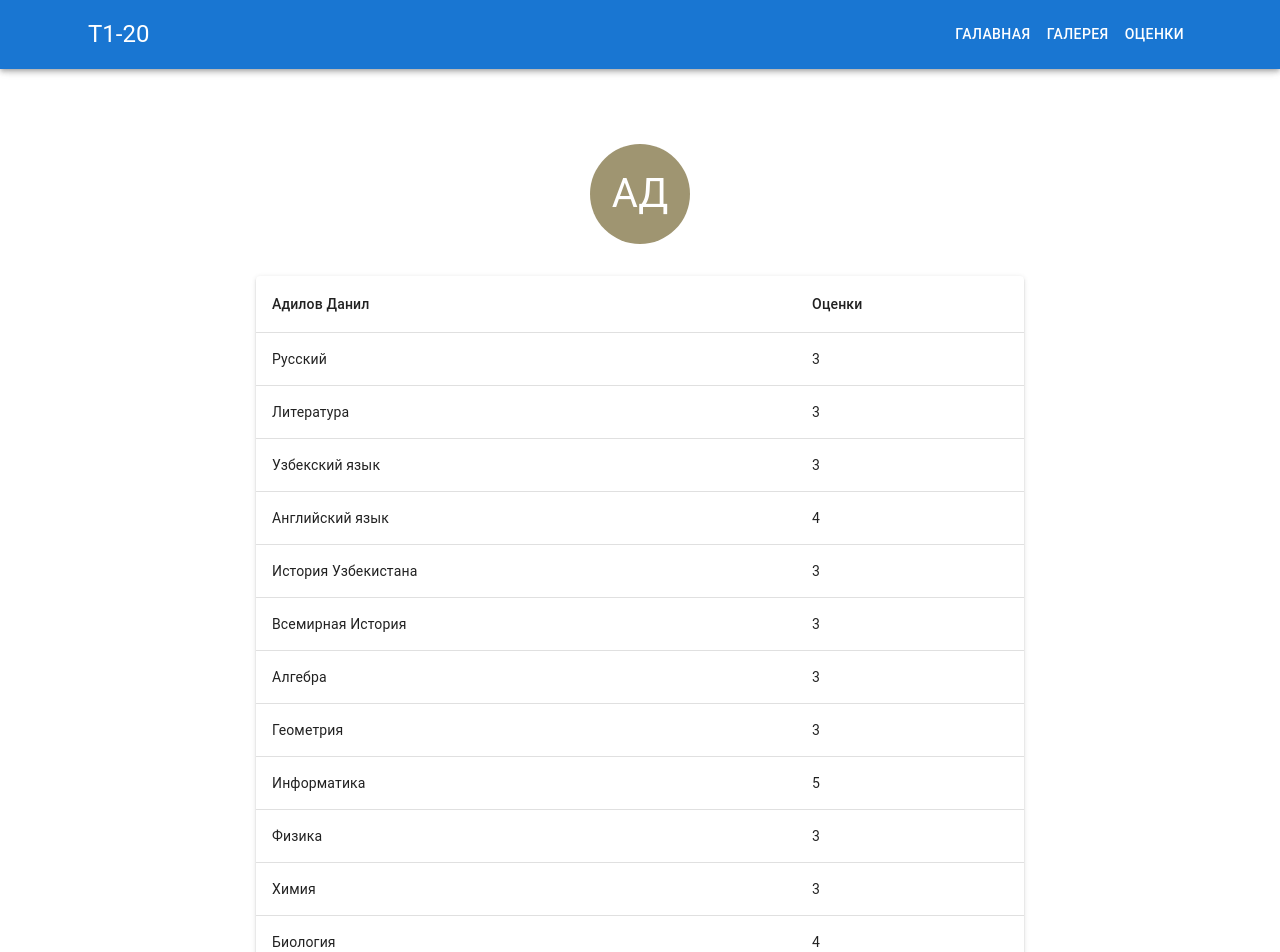
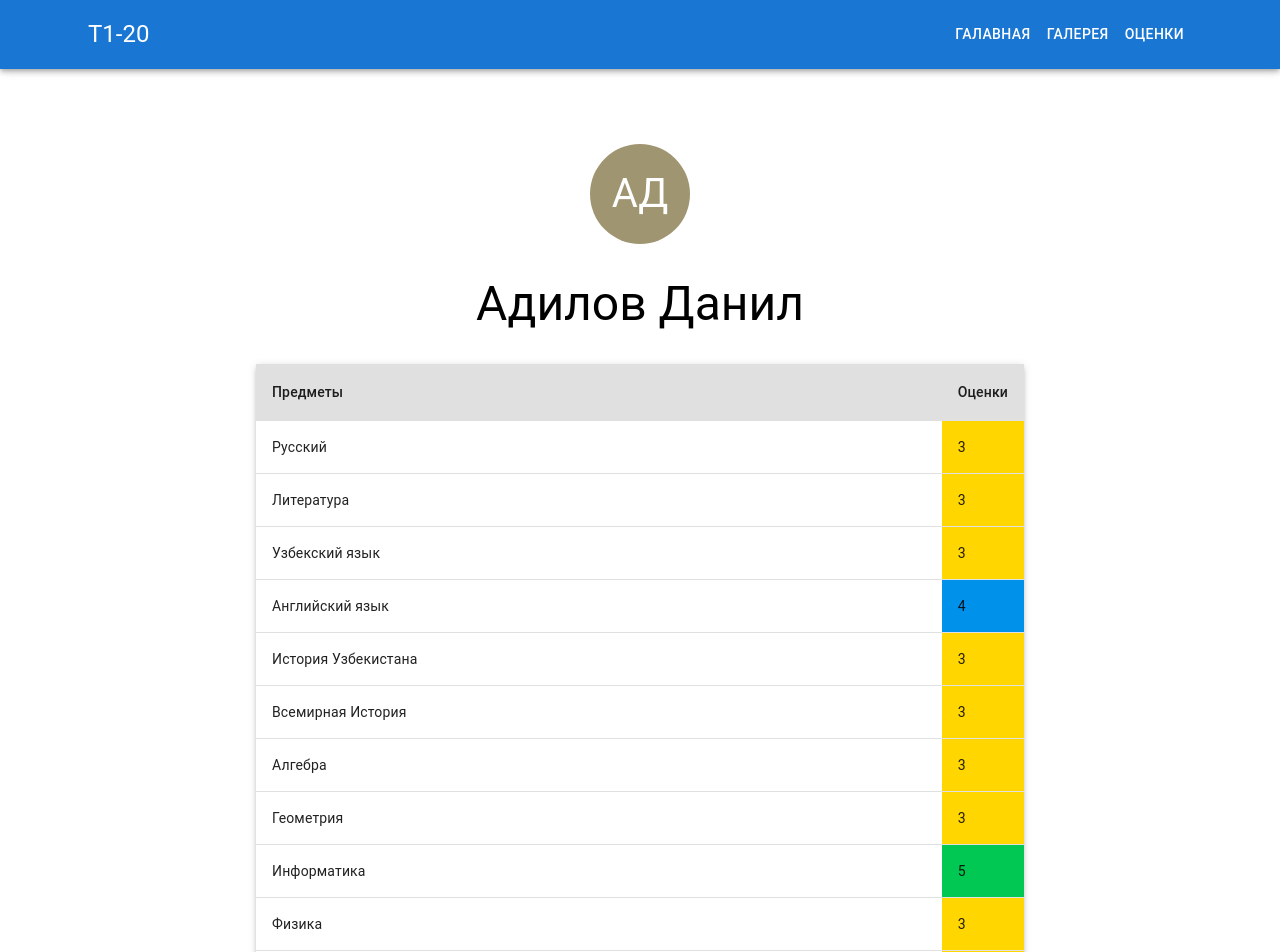
Before and after one commit to Isl0m/groupSite, a Next.js app: page /rating/1 in a window 1280 px wide. Shown: the top 952 px of the page. Built offline with nearby package versions, Linux system fonts and the light colour scheme.

Commit message:
fix type err

```diff
--- a/app/components/Avatar.tsx
+++ b/app/components/Avatar.tsx
@@ -1,6 +1,5 @@
 import * as React from 'react';
 import Avatar from '@mui/material/Avatar';
-import Stack from '@mui/material/Stack';
 
 function stringToColor(string: string) {
   let hash = 0;
--- a/pages/rating/[id].tsx
+++ b/pages/rating/[id].tsx
@@ -1,5 +1,6 @@
 import { useRouter } from 'next/router';
 import {
+  Typography,
   Table,
   TableBody,
   TableCell,
@@ -7,89 +8,68 @@ import {
   TableHead,
   TableRow,
   Paper,
+  Button,
 } from '@mui/material';
+import { grey } from '@mui/material/colors';
 
 import BackgroundLetterAvatars from '../../app/components/Avatar';
 import Layout from '../../app/layouts/Layout';
-import { rows, cell } from '../../consts';
+import { rows, cell, ITableRows } from '../../consts';
+
+const bgColor = grey[300];
 
 const RatingItem: React.FC = () => {
   const router = useRouter();
-  const currentRow = rows.find((row) => row.num === Number(router.query.id));
+
+  const data = rows.find((row) => row.num === Number(router.query.id));
+  if (data) {
+    const currentRow: ITableRows = data;
+  }
+  const currentRow: ITableRows = rows[0];
+
+  const getClassName = (item: string | number) => {
+    if (typeof item === 'number') {
+      return `color--${item} `;
+    }
+    return 'string';
+  };
+  const getAverage = (arr: number[]) => {
+    return Math.round(arr.reduce((acc, curr) => acc + curr, 0) / arr.length);
+  };
+  const average = getAverage(currentRow.subjects);
 
   return (
     <>
-      <Layout>
+      <Layout title={currentRow.name}>
         <BackgroundLetterAvatars nameProps={currentRow.name} />
-        <Paper elevation={2} sx={{ maxWidth: '60vw', margin: '2rem auto' }}>
+        <Typography variant="h3" component="h3" align="center" sx={{ marginTop: '2rem' }}>
+          {currentRow.name}
+        </Typography>
+        <Paper elevation={3} sx={{ maxWidth: '60vw', margin: '2rem auto' }}>
           <TableContainer>
             <Table sx={{ minWidth: 750 }} aria-label="simple table">
               <TableHead>
-                <TableRow>
-                  <TableCell>{currentRow.name}</TableCell>
+                <TableRow sx={{ backgroundColor: bgColor }}>
+                  <TableCell>Предметы</TableCell>
                   <TableCell>Оценки</TableCell>
                 </TableRow>
               </TableHead>
               <TableBody>
-                <TableRow sx={{ '&:last-child td, &:last-child th': { border: 0 } }}>
-                  <TableCell>{cell[1]}</TableCell>
-                  <TableCell>{currentRow.subjects[0]}</TableCell>
-                </TableRow>
-                <TableRow sx={{ '&:last-child td, &:last-child th': { border: 0 } }}>
-                  <TableCell>{cell[2]}</TableCell>
-                  <TableCell>{currentRow.subjects[1]}</TableCell>
-                </TableRow>
-                <TableRow sx={{ '&:last-child td, &:last-child th': { border: 0 } }}>
-                  <TableCell>{cell[3]}</TableCell>
-                  <TableCell>{currentRow.subjects[2]}</TableCell>
-                </TableRow>
-                <TableRow sx={{ '&:last-child td, &:last-child th': { border: 0 } }}>
-                  <TableCell>{cell[4]}</TableCell>
-                  <TableCell>{currentRow.subjects[3]}</TableCell>
-                </TableRow>
-                <TableRow sx={{ '&:last-child td, &:last-child th': { border: 0 } }}>
-                  <TableCell>{cell[5]}</TableCell>
-                  <TableCell>{currentRow.subjects[4]}</TableCell>
-                </TableRow>
-                <TableRow sx={{ '&:last-child td, &:last-child th': { border: 0 } }}>
-                  <TableCell>{cell[6]}</TableCell>
-                  <TableCell>{currentRow.subjects[5]}</TableCell>
-                </TableRow>
-                <TableRow sx={{ '&:last-child td, &:last-child th': { border: 0 } }}>
-                  <TableCell>{cell[7]}</TableCell>
-                  <TableCell>{currentRow.subjects[6]}</TableCell>
-                </TableRow>
-                <TableRow sx={{ '&:last-child td, &:last-child th': { border: 0 } }}>
-                  <TableCell>{cell[8]}</TableCell>
-                  <TableCell>{currentRow.subjects[7]}</TableCell>
-                </TableRow>
-                <TableRow sx={{ '&:last-child td, &:last-child th': { border: 0 } }}>
-                  <TableCell>{cell[9]}</TableCell>
-                  <TableCell>{currentRow.subjects[8]}</TableCell>
-                </TableRow>
-                <TableRow sx={{ '&:last-child td, &:last-child th': { border: 0 } }}>
-                  <TableCell>{cell[10]}</TableCell>
-                  <TableCell>{currentRow.subjects[9]}</TableCell>
-                </TableRow>
-                <TableRow sx={{ '&:last-child td, &:last-child th': { border: 0 } }}>
-                  <TableCell>{cell[11]}</TableCell>
-                  <TableCell>{currentRow.subjects[10]}</TableCell>
-                </TableRow>
-                <TableRow sx={{ '&:last-child td, &:last-child th': { border: 0 } }}>
-                  <TableCell>{cell[12]}</TableCell>
-                  <TableCell>{currentRow.subjects[11]}</TableCell>
-                </TableRow>
-                <TableRow sx={{ '&:last-child td, &:last-child th': { border: 0 } }}>
-                  <TableCell>{cell[13]}</TableCell>
-                  <TableCell>{currentRow.subjects[12]}</TableCell>
-                </TableRow>
-                <TableRow sx={{ '&:last-child td, &:last-child th': { border: 0 } }}>
-                  <TableCell>{cell[14]}</TableCell>
-                  <TableCell>{currentRow.subjects[13]}</TableCell>
-                </TableRow>
-                <TableRow sx={{ '&:last-child td, &:last-child th': { border: 0 } }}>
-                  <TableCell>{cell[15]}</TableCell>
-                  <TableCell>{currentRow.subjects[14]}</TableCell>
+                {currentRow.subjects.map((subject, idx) => (
+                  <TableRow
+                    sx={{ '&:last-child td, &:last-child th': { border: 0 } }}
+                    key={`${idx}-${subject}`}>
+                    <TableCell>{cell[++idx]}</TableCell>
+                    <TableCell className={getClassName(subject)}>{subject}</TableCell>
+                  </TableRow>
+                ))}
+                <TableRow
+                  sx={{
+                    '&:last-child td, &:last-child th': { border: 0 },
+                    backgroundColor: bgColor,
+                  }}>
+                  <TableCell>Средняя оценка</TableCell>
+                  <TableCell className={getClassName(average)}>{average}</TableCell>
                 </TableRow>
               </TableBody>
             </Table>
--- a/styles/globals.sass
+++ b/styles/globals.sass
@@ -33,5 +33,24 @@ a
   background-color: #0091ea
 .color-5
   background-color: #00c853
+
+.color--2,.color--3,.color--4,.color--5
+  color: white
+  width: 3rem
+  font-size: 1.25rem
+  margin-right: auto
+  text-align: center
+  padding: 0
+  overflow: hidden
+.color--2
+  background-color: #d50000
+.color--3
+  background-color: #ffd600
+.color--4
+  background-color: #0091ea
+.color--5
+  background-color: #00c853
+
+
 .MuiTableRow-hover:hover
   cursor: pointer
```
